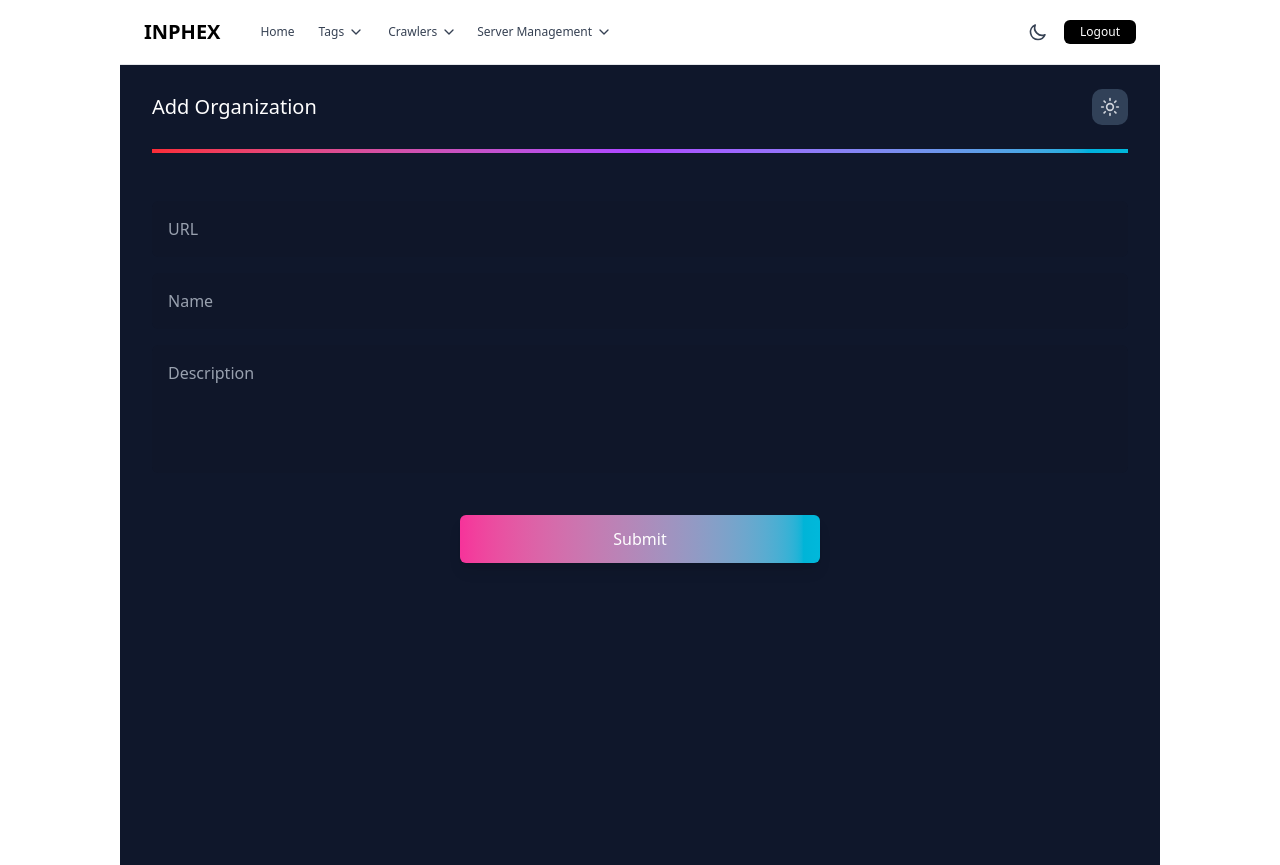
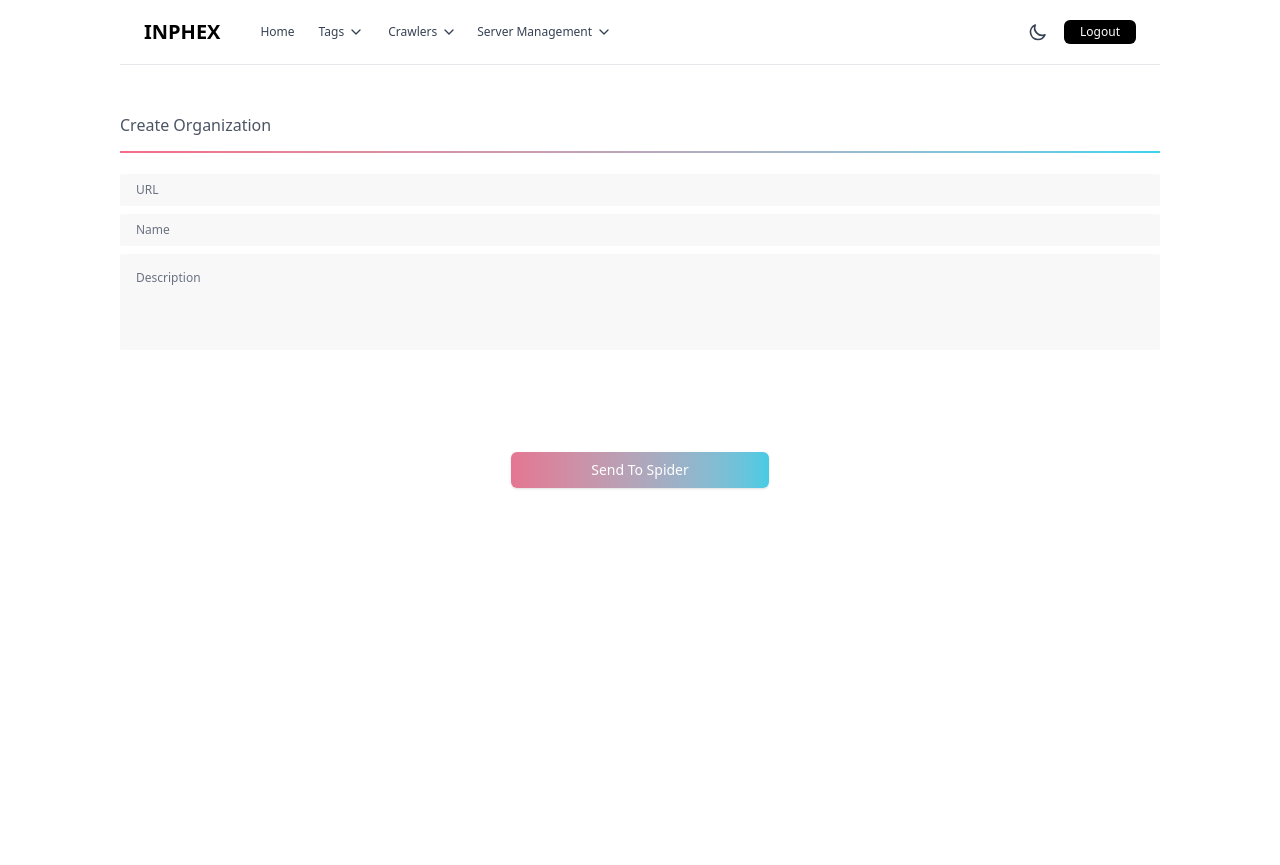
Before and after one commit to Sidraxxx/Inphex, a React (Vite) app: page /AddOrganization in a window 1280 px wide. After the commit the page ends 800 px from the top, so only its background shows below. Built offline with nearby package versions, Linux system fonts and the light colour scheme.

Commit message:
Add Organization

```diff
--- a/src/pages/servermanagement/Organization/AddOrganization.jsx
+++ b/src/pages/servermanagement/Organization/AddOrganization.jsx
@@ -1,8 +1,9 @@
 import React, { useState } from 'react';
 import { Sun, Moon } from 'lucide-react';
+import { useTheme } from '../../../context/ThemeContext';
 
 export default function AddOrganization() {
-  const [darkMode, setDarkMode] = useState(true);
+
   const [formData, setFormData] = useState({
     url: '',
     name: '',
@@ -37,63 +38,61 @@ export default function AddOrganization() {
     }, 1000);
   };
 
-  const theme = darkMode ? 'dark' : '';
+
+  const { theme } = useTheme();
+const darkMode = theme === "dark";
 
   return (
     <div className={`${theme}`}>
-      <div className="min-h-screen bg-gray-100 dark:bg#1A1F27] text-gray-900 dark:text-white transition-all duration-300">
 
-        {/* Main Container */}
-        <div className="bg-white dark:bg-slate-900 min-h-screen">
 
-          {/* Header */}
-          <div className="flex justify-between items-center px-8 py-6">
-            <h1 className="text-xl font-medium text-gray-900 dark:text-white">Add Organization</h1>
-            <button
-              onClick={toggleDarkMode}
-              className="p-2 rounded-lg bg-gray-200 dark:bg-slate-700 hover:bg-gray-300 dark:hover:bg-slate-600 transition-colors text-gray-700 dark:text-gray-300"
-            >
-              {darkMode ? <Sun className="w-5 h-5" /> : <Moon className="w-5 h-5" />}
-            </button>
-          </div>
+           <div className={`w-full pb-4 border-b border-transparent relative inline-block mt-12 mb-5 ${
+            darkMode
+              ? "text-white"
+              : "text-[#1E293B]/80"
+          }`}>
+          <h1 className="text-md  flex justify-start ">
+           Create Organization
+            <span className="absolute bottom-0 left-0 w-full h-0.5 bg-gradient-to-r from-[#F56C89] to-[#39D3EC]"></span>
+          </h1>
+        </div>
 
-          {/* Gradient Line */}
-          <div className="mx-8 h-1 bg-gradient-to-r from-red-500 via-purple-500 to-cyan-500 mb-12"></div>
+
 
           {/* Form Container */}
-          <div className="max-w-7xl mx-auto px-8" >
+          <div >
 
             {/* URL Field */}
-            <div className="mb-4">
+            <div className="mb-2">
               <input
                 type="url"
                 value={formData.url}
                 onChange={(e) => handleInputChange('url', e.target.value)}
-                className="w-full px-4 py-4 bg-[#0E11164D]/30 dark:bg-[#0E11164D]/30  rounded-sm focus:outline-none focus:ring-2 focus:ring-cyan-500 text-gray-900 dark:text-white placeholder-gray-500 dark:placeholder-gray-400 text-base"
+                className="w-full px-4 py-2 bg-[#0E11164D]/40 text-xs  rounded-xs focus:outline-none focus:ring-1 focus:ring-cyan-500 text-gray-900 dark:text-white placeholder-gray-500 dark:placeholder-gray-400"
                 placeholder="URL"
                 style={{ backgroundColor: darkMode ? '' : '#B7B7B71A' }}
               />
             </div>
 
             {/* Name Field */}
-            <div className="mb-4">
+            <div className="mb-2">
               <input
                 type="text"
                 value={formData.name}
                 onChange={(e) => handleInputChange('name', e.target.value)}
-                className="w-full px-4 py-4 bg-[#0E11164D]/30 dark:bg[#0E11164D]/30   rounded-sm focus:outline-none focus:ring-2 focus:ring-cyan-500 text-gray-900 dark:text-white placeholder-gray-500 dark:placeholder-gray-400 text-base"
+                className="w-full px-4 py-2 bg-[#0E11164D]/40 rounded-xs focus:outline-none focus:ring-1 focus:ring-cyan-500 text-gray-900 dark:text-white placeholder-gray-500 dark:placeholder-gray-400 text-xs"
                 placeholder="Name"
                 style={{ backgroundColor: darkMode ? '' : '#B7B7B71A' }}
               />
             </div>
 
             {/* Description Field */}
-            <div className="mb-9">
+            <div className="mb-20">
               <textarea
                 value={formData.description}
                 onChange={(e) => handleInputChange('description', e.target.value)}
                 rows={4}
-                className="w-full px-4 py-4 bg-[#0E11164D]/30 dark:bg[#0E11164D]/30   rounded-sm focus:outline-none focus:ring-2 focus:ring-cyan-500 text-gray-900 dark:text-white placeholder-gray-500 dark:placeholder-gray-400 resize-none text-base"
+                className="w-full px-4 py-4 bg-[#0E11164D]/40 dark:bg[#0E11164D]/30   rounded-xs focus:outline-none focus:ring-2 focus:ring-cyan-500 text-gray-900 dark:text-white placeholder-gray-500 dark:placeholder-gray-400 resize-none text-xs"
                 placeholder="Description"
                 style={{ backgroundColor: darkMode ? '' : '#B7B7B71A' }}
               />
@@ -101,31 +100,21 @@ export default function AddOrganization() {
 
             {/* Submit Button */}
             <div className="flex justify-center">
-              <button
-                onClick={handleSubmit}
-                disabled={isSubmitting}
-                className={`px-16 py-3 w-90 rounded-sm text-white font-medium transition-all duration-300 shadow-lg hover:shadow-xl disabled:opacity-70 disabled:cursor-not-allowed ${
-                  isSubmitting
-                    ? 'bg-gray-400 dark:bg-gray-600'
-                    : 'bg-gradient-to-r from-pink-500 to-cyan-500 hover:from-pink-600 hover:to-cyan-600'
-                }`}
-              >
-                {isSubmitting ? (
-                  <div className="flex items-center space-x-2">
-                    <div className="w-4 h-4 border-2 border-white border-t-transparent rounded-full animate-spin"></div>
-                    <span>Submitting...</span>
-                  </div>
-                ) : (
-                  'Submit'
-                )}
-              </button>
+                <div className="flex justify-center pt-4">
+            <button
+              type="button"
+              onClick={handleSubmit}
+              className="px-20 py-2 bg-gradient-to-r from-[#E47692] to-[#47CBE4] hover:from-[#df6180] hover:to-[#3ac9e6] text-white font-medium rounded-sm transition-all duration-200 shadow-sm text-sm"
+            >
+              Send To Spider
+            </button>
+          </div>
             </div>
 
 
 
           </div>
-        </div>
-      </div>
+
     </div>
   );
 }
```
